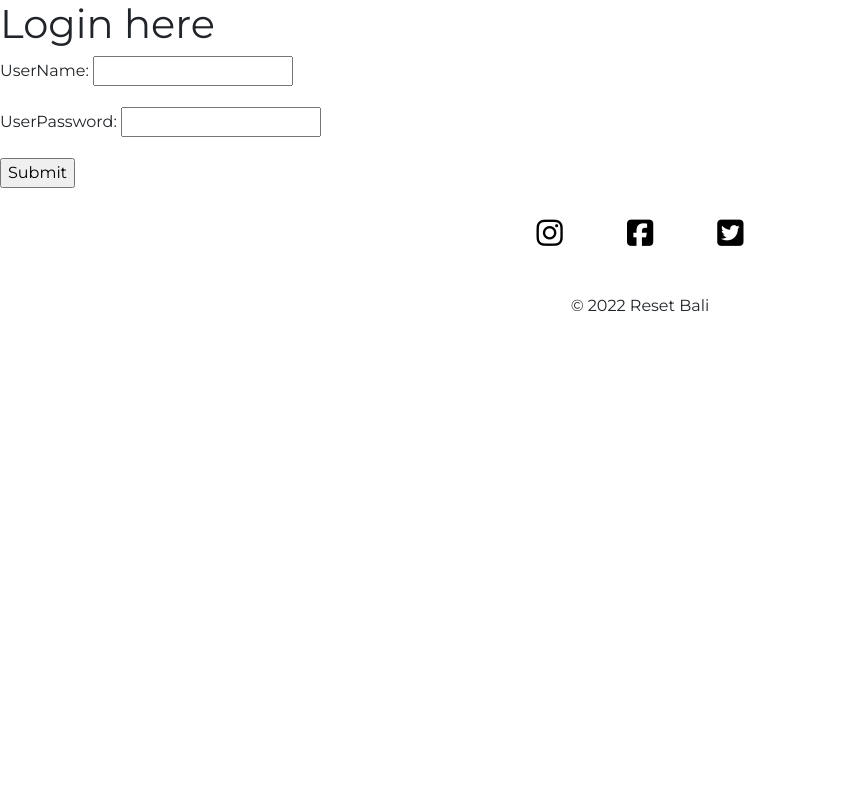
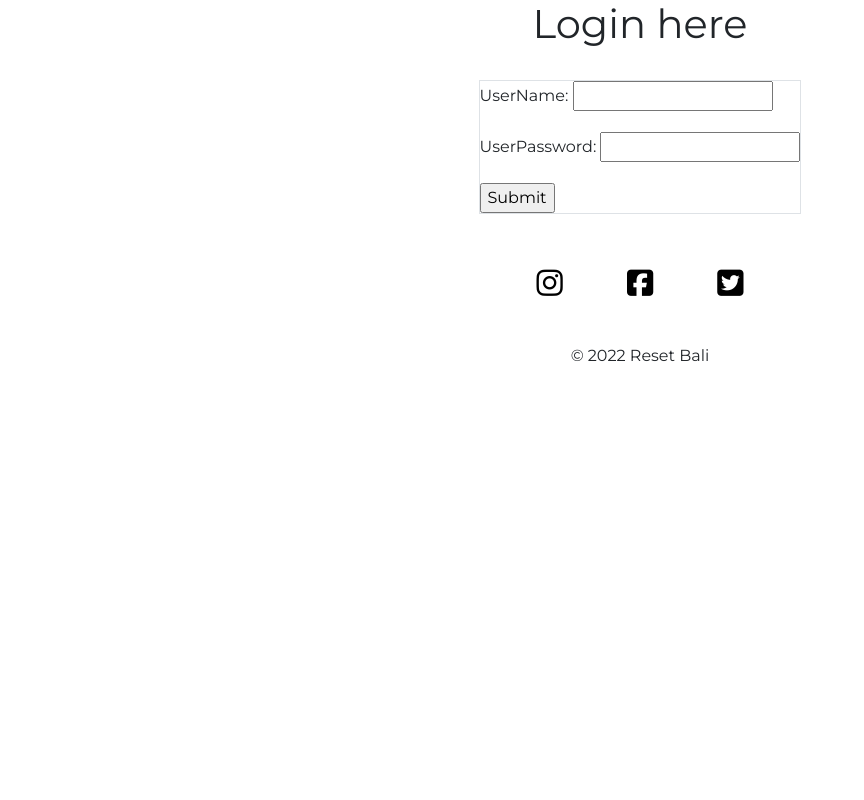
Before and after one commit to sarahob96/reset-bali, a Django app: a page that uses accounts/templates/accounts/login.html in a window 1280 px wide. Shown: the whole page, without its empty margins (0-864 px from the left). Run offline with Django 3.2, Linux system fonts and the light colour scheme; some libraries are stand-ins or nearby versions.

Commit message:
center login form and add margin

```diff
--- a/accounts/templates/accounts/login.html
+++ b/accounts/templates/accounts/login.html
@@ -26,17 +26,22 @@
 
 <body class="h-100">
 
+
     <div class = "login-form">
-    <h1> Login here </h1>
+    <h1 class="text-center"> Login here </h1>
 
-    <form action = "" method = "post">
+        <div>
+            <div class = "align-items-center justify-content-center d-flex">
+            <div class="form-login-container border m-4">
+    <form action = "" method = "post" class="p-10" >
         {% csrf_token %}
         {{ form.as_p}}
 
         <input type = "submit">
     </form>
     </div>
-   <footer>
+    </div>
+
 <footer>
         <ul class="social-links list-unstyled text-center">
             <li>
@@ -54,6 +59,6 @@
         </ul>
         <p class="copyright text-center"> &copy; 2022 Reset Bali</p>
     </footer>
-   </footer>
+
 </body>
 </html>
--- a/static/css/base.css
+++ b/static/css/base.css
@@ -133,3 +133,8 @@
     color: black;
 
 }
+
+.login-form{
+    height: 100vh;
+    object-fit: contain;
+}
```
